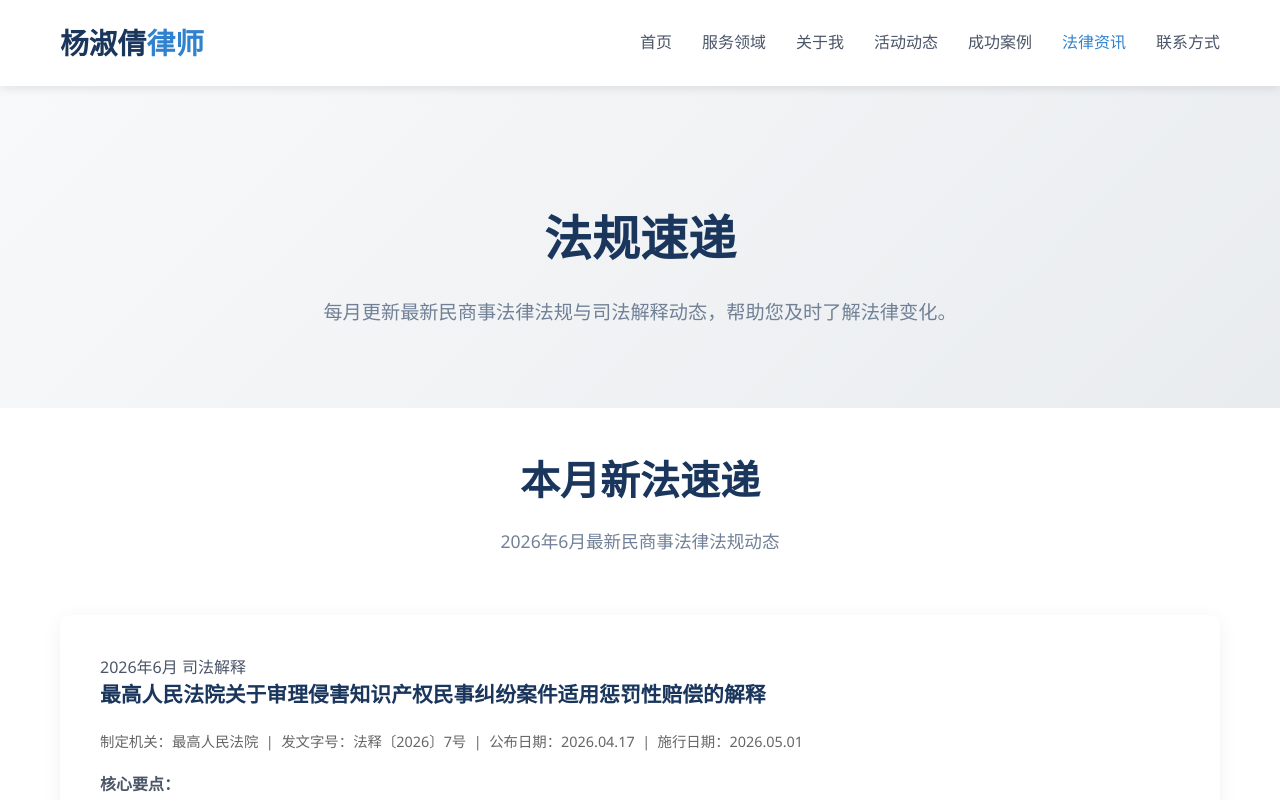
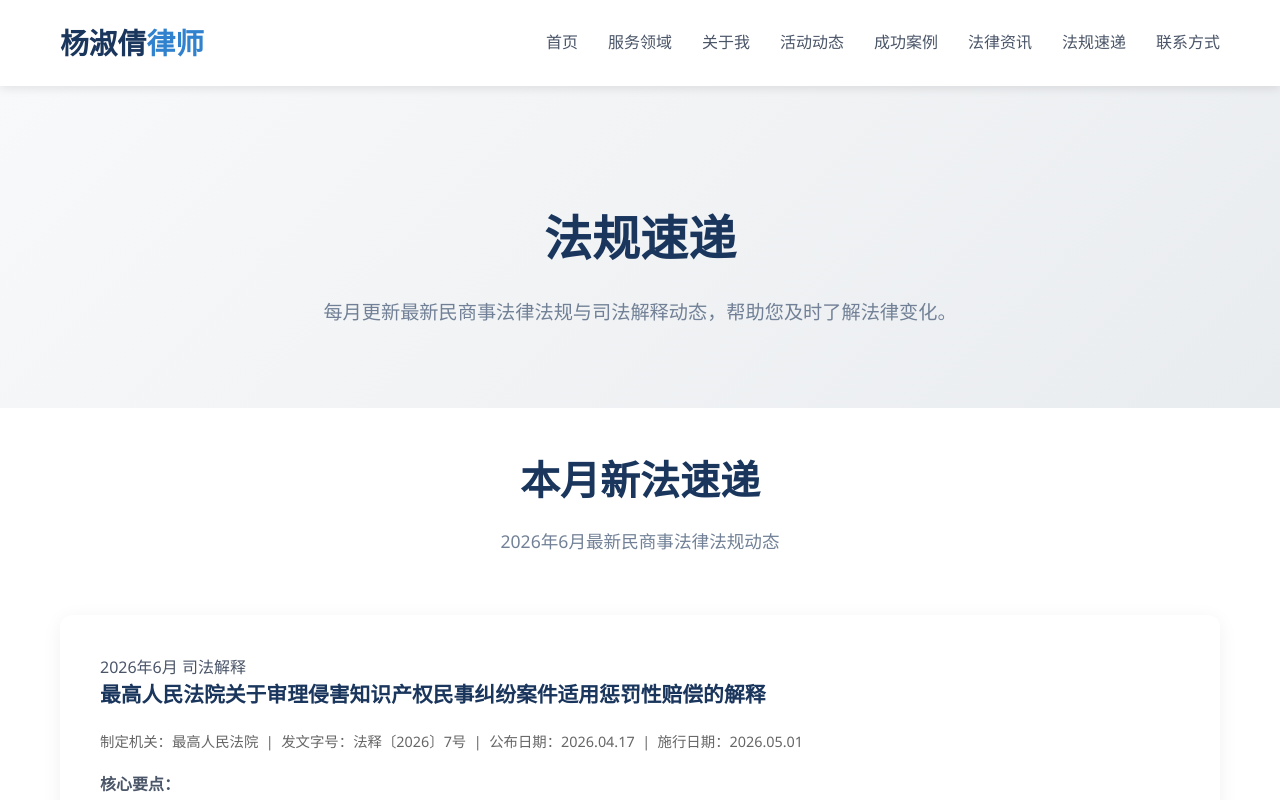
Before and after one commit to shanghai-lawyer-yang/shanghai-lawyer-website, a plain HTML site: page laws.html in a window 1280 px wide. Shown: the top 800 px of the page. Drawn offline with Linux system fonts and the light colour scheme.

Commit message:
Remove 在线咨询 from nav, update nav structure

```diff
--- a/laws.html
+++ b/laws.html
@@ -161,7 +161,8 @@
                     <li><a href="index.html#about">关于我</a></li>
                     <li><a href="index.html#activities">活动动态</a></li>
                     <li><a href="cases.html">成功案例</a></li>
-                    <li><a href="legal-insights.html" class="active">法律资讯</a></li>
+                    <li><a href="legal-insights.html">法律资讯</a></li>
+                    <li><a href="laws.html">法规速递</a></li>
                     <li><a href="index.html#contact">联系方式</a></li>
                 </ul>
             </nav>
```
